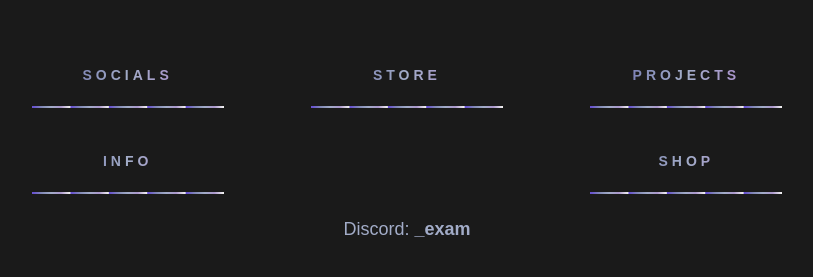
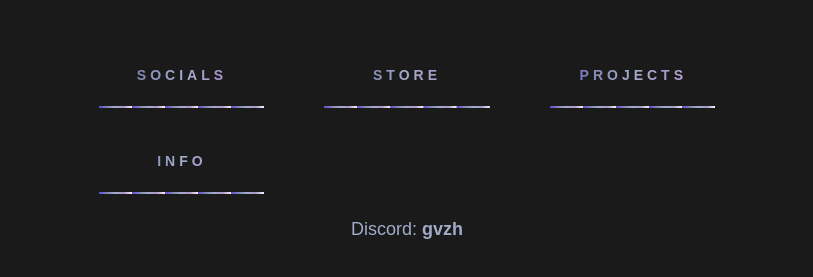
Before and after one commit to lvgzz/eternitysite, a plain HTML site: page index.html in a window 1280 px wide. Shown: the part 323-600 px from the top of the page, without its empty margins (233-1046 px from the left). Drawn offline with nearby package versions, Linux system fonts and the light colour scheme.

Commit message:
Update index.html

```diff
--- a/index.html
+++ b/index.html
@@ -72,17 +72,10 @@
             <span></span>
             Info
         </a>
-				<a href="https://xamtech.mysellix.io/" target="_blank" class="neon-button outlined">
-            <span></span>
-            <span></span>
-            <span></span>
-            <span></span>
-            Shop
-        </a>
         <!-- Add more neon buttons if needed -->
     </div>
     <div class="contact">
-        <p>Discord: <b id="username" onclick="copyToClipboard()">_exam</b></p>
+        <p>Discord: <b id="username" onclick="copyToClipboard()">gvzh</b></p>
 
 
 
```
